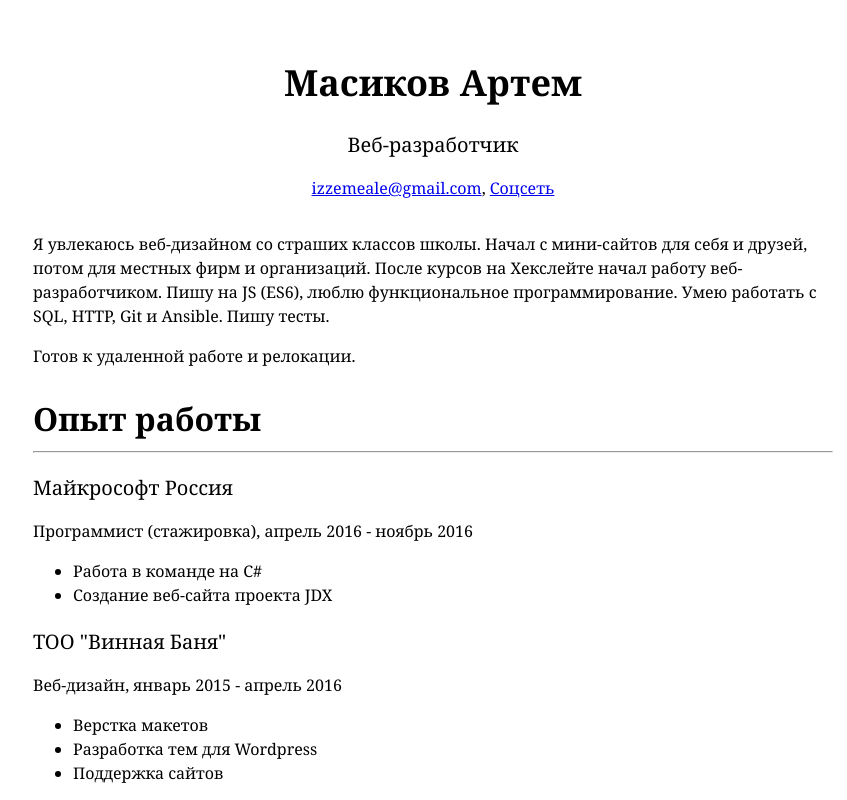
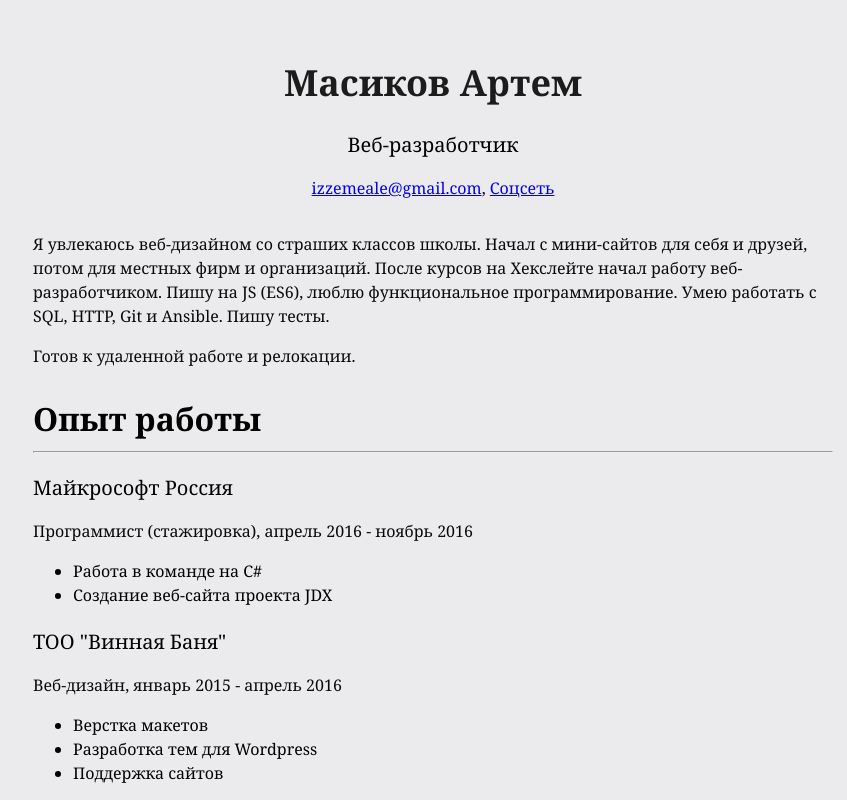
Before and after one commit to hydramistlol/My-working-1, a plain HTML site: page index.html in a window 1280 px wide. Shown: the top 800 px of the page, without its empty margins (207-1054 px from the left). Drawn offline with Linux system fonts and the light colour scheme.

Commit message:
Добавил стилей, убрал подчеркивание

```diff
--- a/style.css
+++ b/style.css
@@ -1,23 +1,25 @@
 body {
-  font-family: Georgia;
+    font-family: Georgia, sans-serif;
     font-size: 16px;
     margin: 0 auto;   /* center content */
     max-width: 800px; /* limit width */
     line-height: 1.5;
     padding-top: 32px;
     padding-bottom: 32px;
+    background: #ebebed;
 }
 
 /* BEGIN (write your solution here) */
 p {
     display: block;
     margin-bottom: 12px;
+    color: #0a0a0a;
 }
 
 h3 {
     font-weight: 400;
     font-size: 20px;
-    margin-bottom: 0px;
+    margin-bottom: 0;
 }
 
 h2 {
@@ -27,7 +29,8 @@ h2 {
 
 h1 {
     font-size: 36px;
-    margin-bottom: 0px;
+    margin-bottom: 0;
+    color: #1c1c1c;
 }
 
 #header {
@@ -42,4 +45,16 @@ h1 {
     text-align: center;
 }
 
+.social {
+    text-decoration: none;
+    color: #0a0a0a;
+}
+
+.social:hover {
+    color: #1c1c1c;
+}
+
+.background-block {
+
+}
 /* END */
```
Lines whose indentation alone changed are shown as unchanged.
